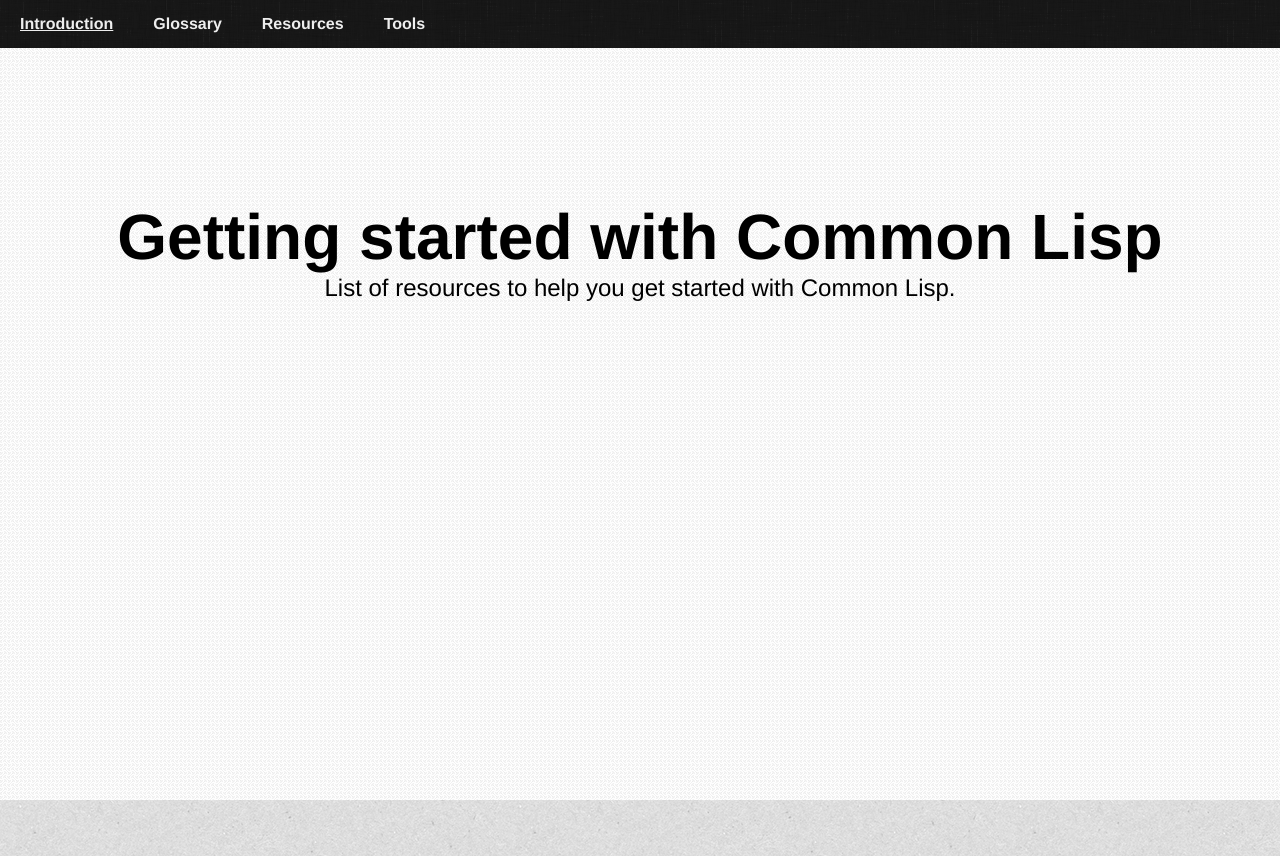
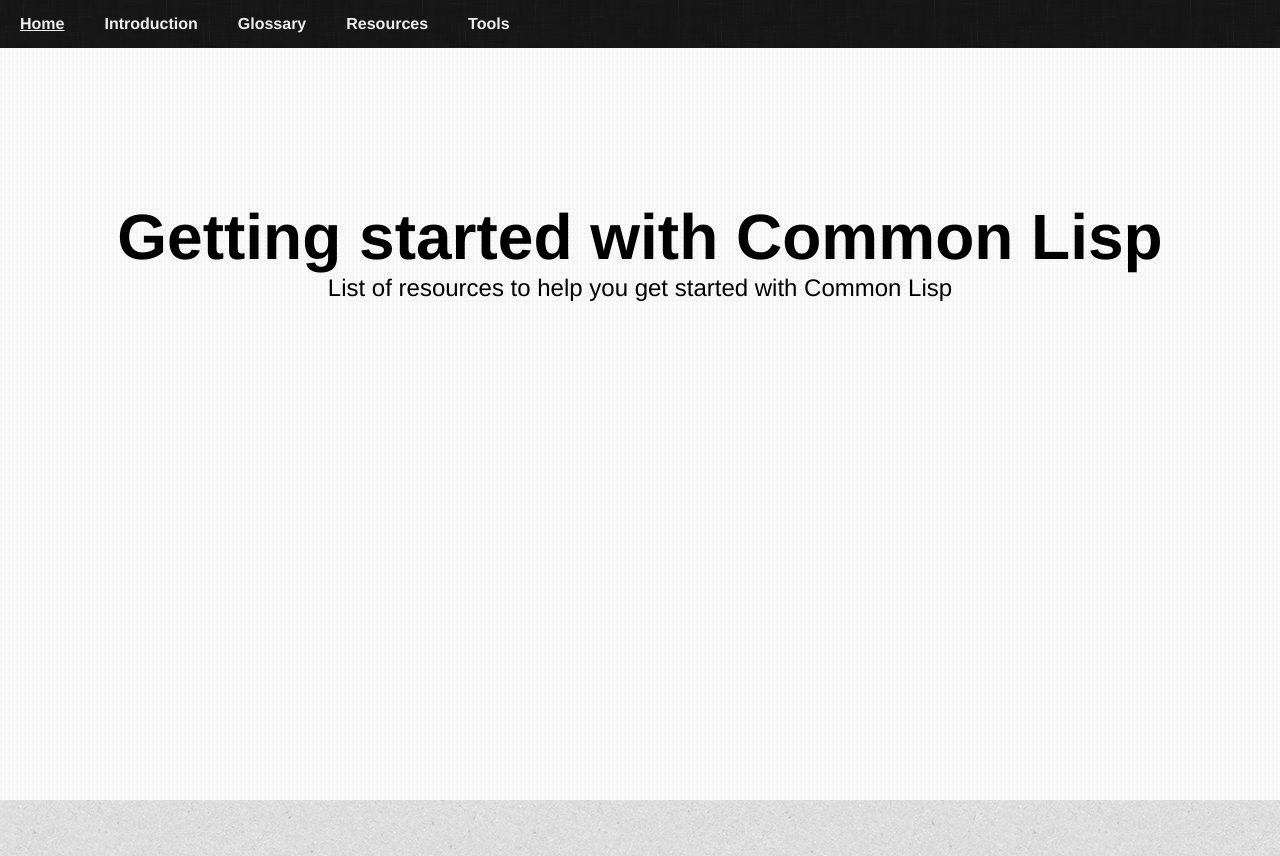
Before and after one commit to ralt/gettingstartedwithcommonlisp, a plain HTML site: page index.html in a window 1280 px wide. Shown: the top 856 px of the page. Drawn offline with Linux system fonts and the light colour scheme.

Commit message:
Changing some content, nothing big

```diff
--- a/index.html
+++ b/index.html
@@ -8,6 +8,7 @@
 <body>
     <div id="menu">
         <ul>
+            <li><a href="#header">Home</a></li>
             <li><a href="#introduction">Introduction</a></li>
             <li><a href="#glossary">Glossary</a></li>
             <li><a href="#resources">Resources</a></li>
@@ -20,7 +21,7 @@
         <header id="header" class="slide">
             <h1>Getting started with Common Lisp</h1>
             <p>
-            List of resources to help you get started with Common Lisp.
+            List of resources to help you get started with Common Lisp
             </p>
         </header>
 
```
